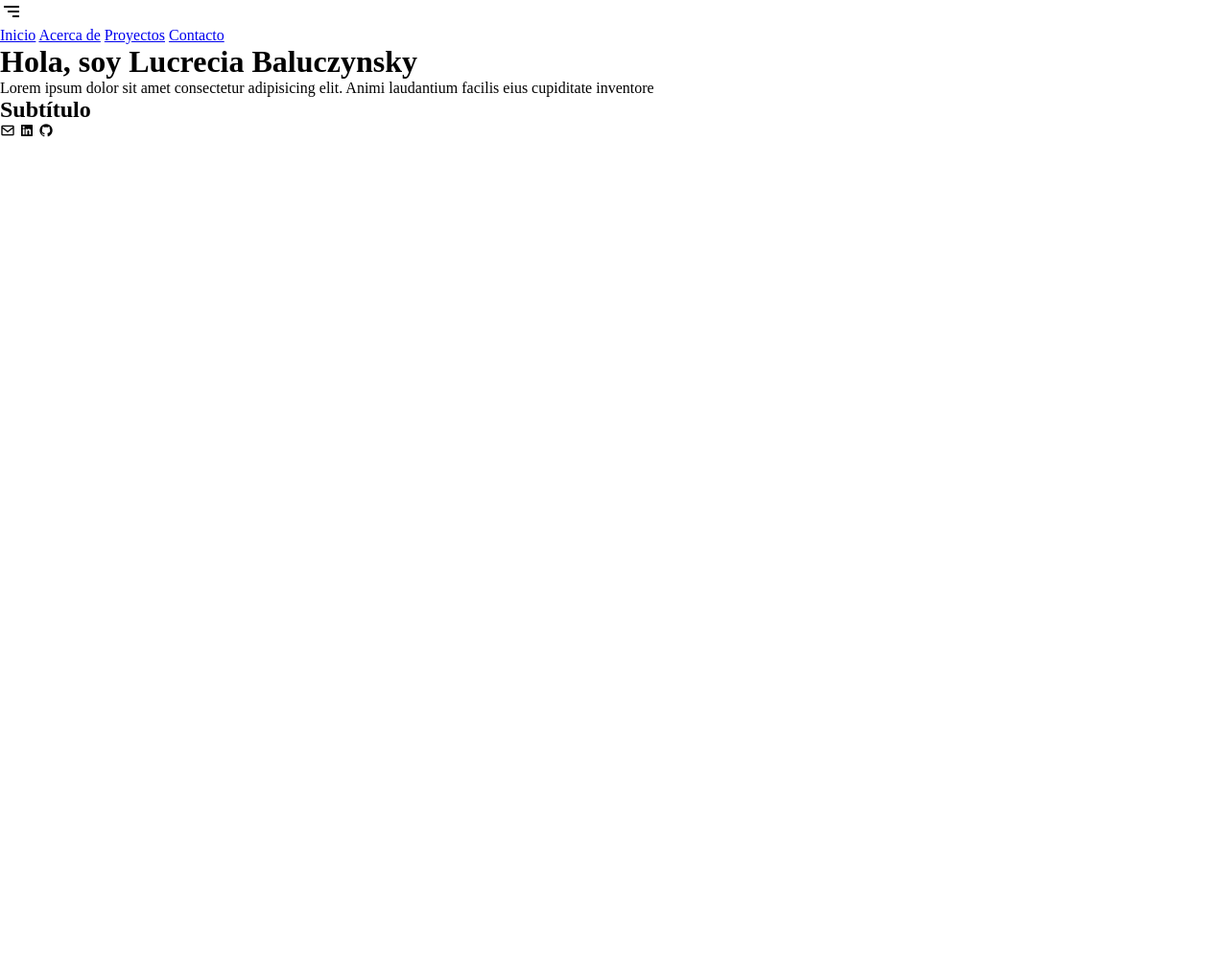
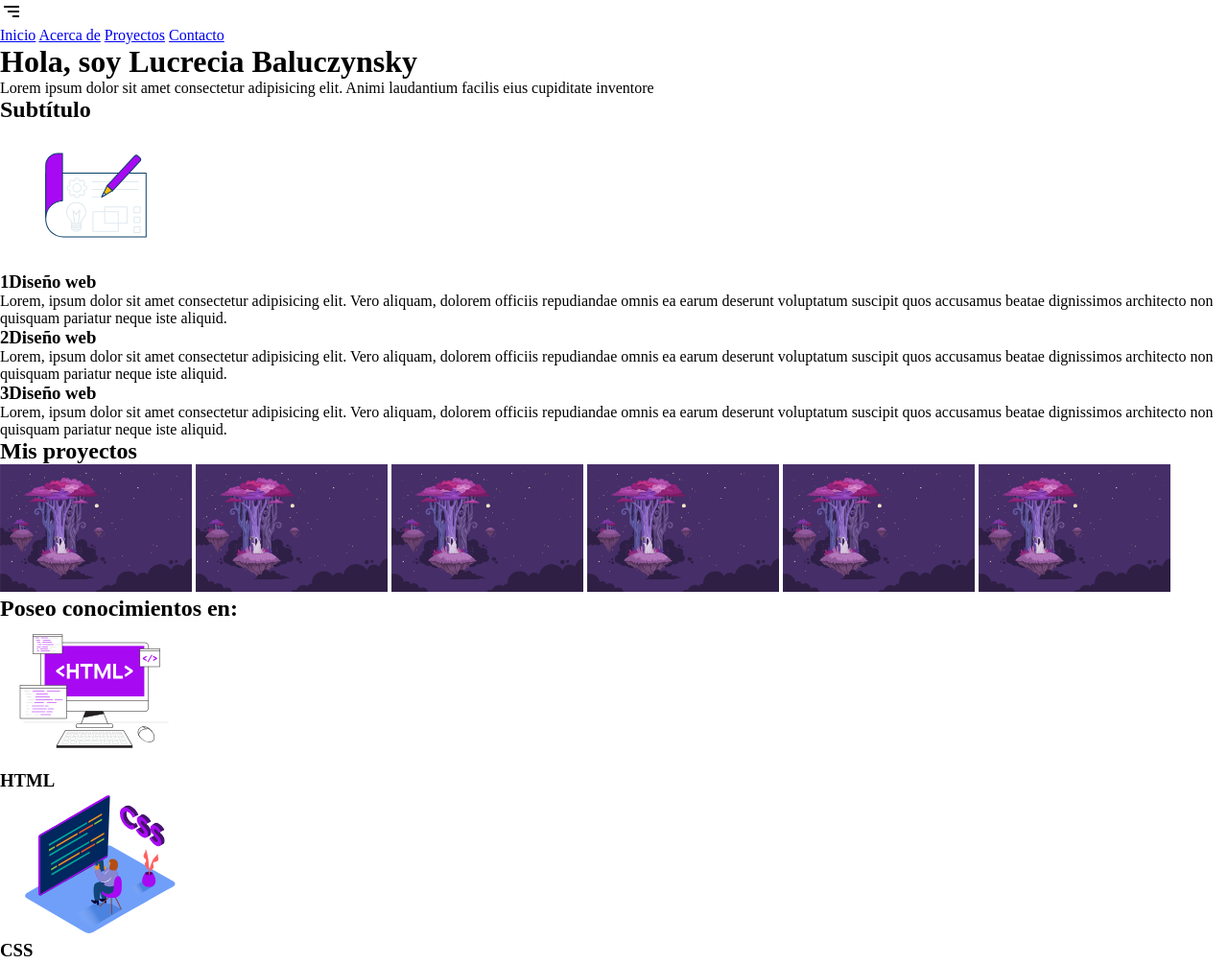
Before and after one commit to lubigsis/portfolio-2, a plain HTML site: page index.html in a window 1280 px wide. Shown: the top 1005 px of the page at 96% size. Before the commit the page ends 800 px from the top, so only its background shows below. Drawn offline with nearby package versions, Linux system fonts and the light colour scheme.

Commit message:
Terminé el HTML

```diff
--- a/estilos.css
+++ b/estilos.css
@@ -3,3 +3,7 @@
     padding: 0;
     box-sizing: border-box;
 }
+
+section img{
+    width: 200px;
+}
--- a/index.html
+++ b/index.html
@@ -14,30 +14,125 @@
         <img src="hamburguesa.svg" alt="icono-hamburguesa-menu">
         <nav class="menu-navegacion">
             <a href="#">Inicio</a>
-            <a href="#">Acerca de</a>
+            <a href="#">Acerca de</a> <!------------------------------poner habilidades---->
             <a href="#">Proyectos</a>
             <a href="#">Contacto</a>
         </nav>
         <div class="contenedor head">
             <h1>Hola, soy Lucrecia Baluczynsky</h1> <!--hacerlo c/JS-->
-            <p class="copy">Lorem ipsum dolor sit amet consectetur adipisicing elit. Animi laudantium facilis eius cupiditate inventore</p>
+            <p class="copy">Lorem ipsum dolor sit amet consectetur adipisicing elit. Animi laudantium facilis
+                 eius cupiditate inventore</p>
         </div>
     </header>
     <main>
         <section class="acercaDe contenedor" id="acercaDeJS">
             <h2 class="subtitulo">Subtítulo</h2>
+            <div class="contenedor-acercaDe">
+                <img src="diseño.svg">  <!----------Hacerlo con JS p/q`vayan cambiando las img/info----------------------->
+                <div class="contenedor-acercaDe-info">
+                    <div class="service">
+                        <h3><span class="number">1</span>Diseño web</h3>
+                        <p>Lorem, ipsum dolor sit amet consectetur adipisicing elit. Vero aliquam, dolorem officiis
+                            repudiandae omnis ea earum deserunt voluptatum suscipit quos accusamus beatae dignissimos
+                             architecto non quisquam pariatur neque iste aliquid.
+                        </p>
+                    </div>
+                    <div class="service">
+                        <h3><span class="number">2</span>Diseño web</h3>
+                        <p>Lorem, ipsum dolor sit amet consectetur adipisicing elit. Vero aliquam, dolorem officiis
+                            repudiandae omnis ea earum deserunt voluptatum suscipit quos accusamus beatae dignissimos
+                             architecto non quisquam pariatur neque iste aliquid.
+                        </p>
+                    </div>
+                    <div class="service">
+                        <h3><span class="number">3</span>Diseño web</h3>
+                        <p>Lorem, ipsum dolor sit amet consectetur adipisicing elit. Vero aliquam, dolorem officiis
+                            repudiandae omnis ea earum deserunt voluptatum suscipit quos accusamus beatae dignissimos
+                             architecto non quisquam pariatur neque iste aliquid.
+                        </p>
+                    </div>
+                </div>
+            </div>
 
         </section>
 
+<!-------------------------------------------------------------------------galeria de fotos-------------->
+        <section class="galeria" id="portfolioJS">
+            <div class="contenedor">
+                <h2>Mis proyectos</h2>
+                <div class="contenedor-galeria">
+                    <img src="ejemplo.jpg" alt="" class="img-galeria">
+                    <img src="ejemplo.jpg" alt="" class="img-galeria">
+                    <img src="ejemplo.jpg" alt="" class="img-galeria">
+                    <img src="ejemplo.jpg" alt="" class="img-galeria">
+                    <img src="ejemplo.jpg" alt="" class="img-galeria">
+                    <img src="ejemplo.jpg" alt="" class="img-galeria">
+                </div>
+
+            </div>
+        </section>
+<!--
+        <section class="imagen-light">
+            <img src="close.svg" alt="icono de cerrar ventana">
+            <img src="" alt="" class="agregar-imagen">   -----------------------hacerlo con JS c/efecto lightbox
+        </section>-->
+
+<!--------------------------------------------------------------------------Mis conocimientos------------------------->
+        <section class="banner-expertos" id="expertosJS">
+            <h2 class="subtitulo">Poseo conocimientos en:</h2>
+            <section class="experts">
+                <div class="cont-expert">
+                    <img src="HTML.svg" alt=""><!--------------------------poner animaciones CSS-SVG-->
+                    <h3 class="n-expert">HTML</h3>
+                </div>
+            </section>
+            <div class="cont-expert">
+                <img src="CSS.svg" alt="">
+                <h3 class="n-expert">CSS</h3>
+            </div>
+        </section>
+        <div class="cont-expert">
+            <img src="javascriptsvg.svg" alt="">
+            <h3 class="n-expert">JavaScript</h3>
+        </div>
+    </section>
+    <div class="cont-expert">
+        <img src="python.svg" alt="">
+        <h3 class="n-expert">Python</h3>
+    </div>
+</section>
+        </section>
+
     </main>
+<!--------------------------------------------------------------------pie de página--------------------->
+<footer id="contactoJS">
+    <div class="contenedor footer-content">
+        <div class="contactame-footer">
+            <h2>Formulario de contacto</h2>
+
+        </div>
+        <div class="social-media">
+            <a href="#" class="social.media-icon">
+                <i class='bx bxl-linkedin-square'></i>
+            </a>
+            <a href="#" class="social.media-icon">
+                <i class='bx bx-envelope'></i>
+            </a>
+            <a href="#" class="social.media-icon">
+                <i class='bx bxl-github'></i>
+            </a>
+
+        </div>
+
+    </div>
+
+</footer>
 
 
 
 
-    <!--estos iconos se copian como 'font' dle Boxicons-->
-    <i class='bx bx-envelope'></i>
-    <i class='bx bxl-linkedin-square'></i>
-    <i class='bx bxl-github'></i>
+
+
 
 
 
```
Also changed, not shown: CSS.svg (added), HTML.svg (added), diseño.svg (added), ejemplo.jpg (renamed from ejemplo-proyecto.jpg), javascriptsvg.svg (added), portada.jpg (renamed from portada0.jpg), python.svg (added).
